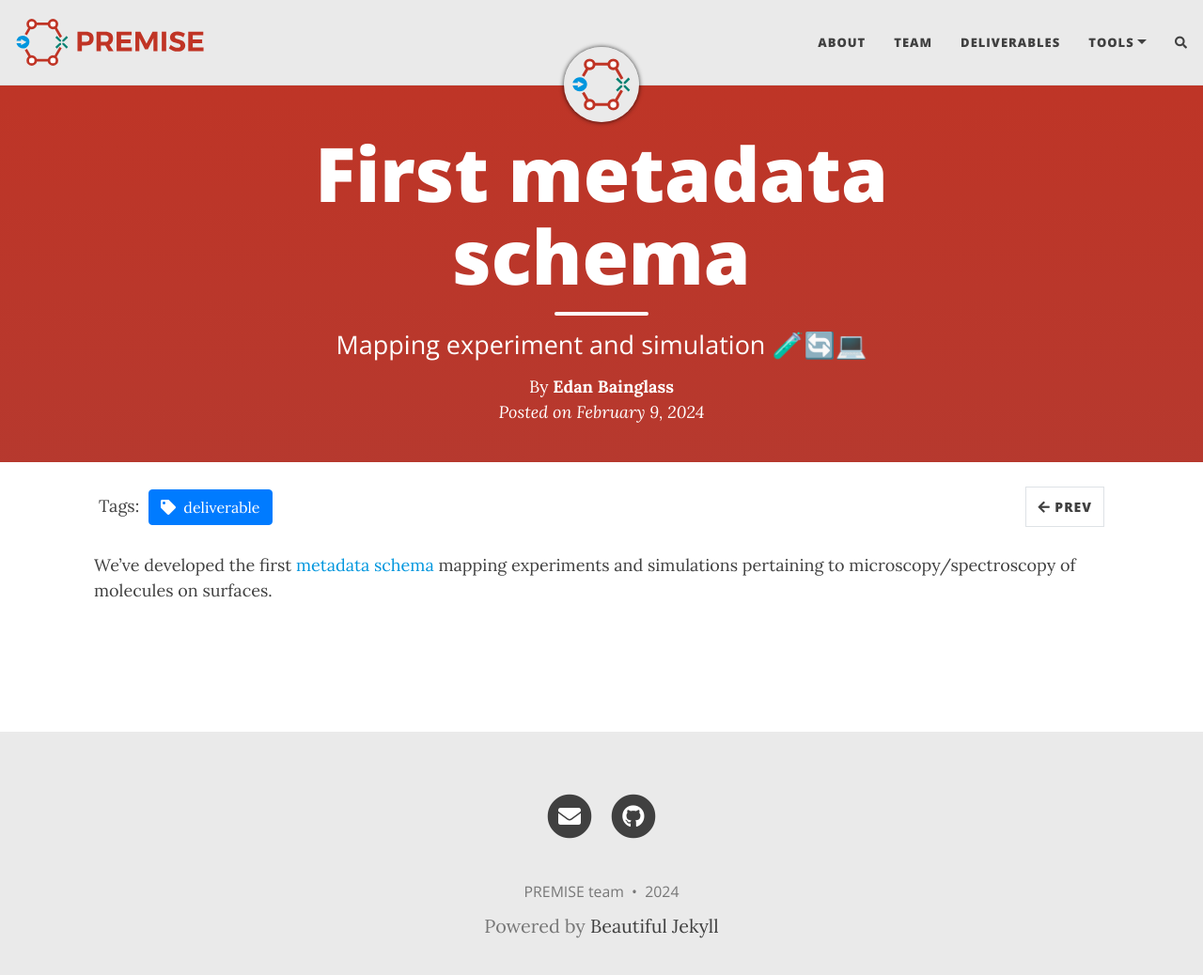
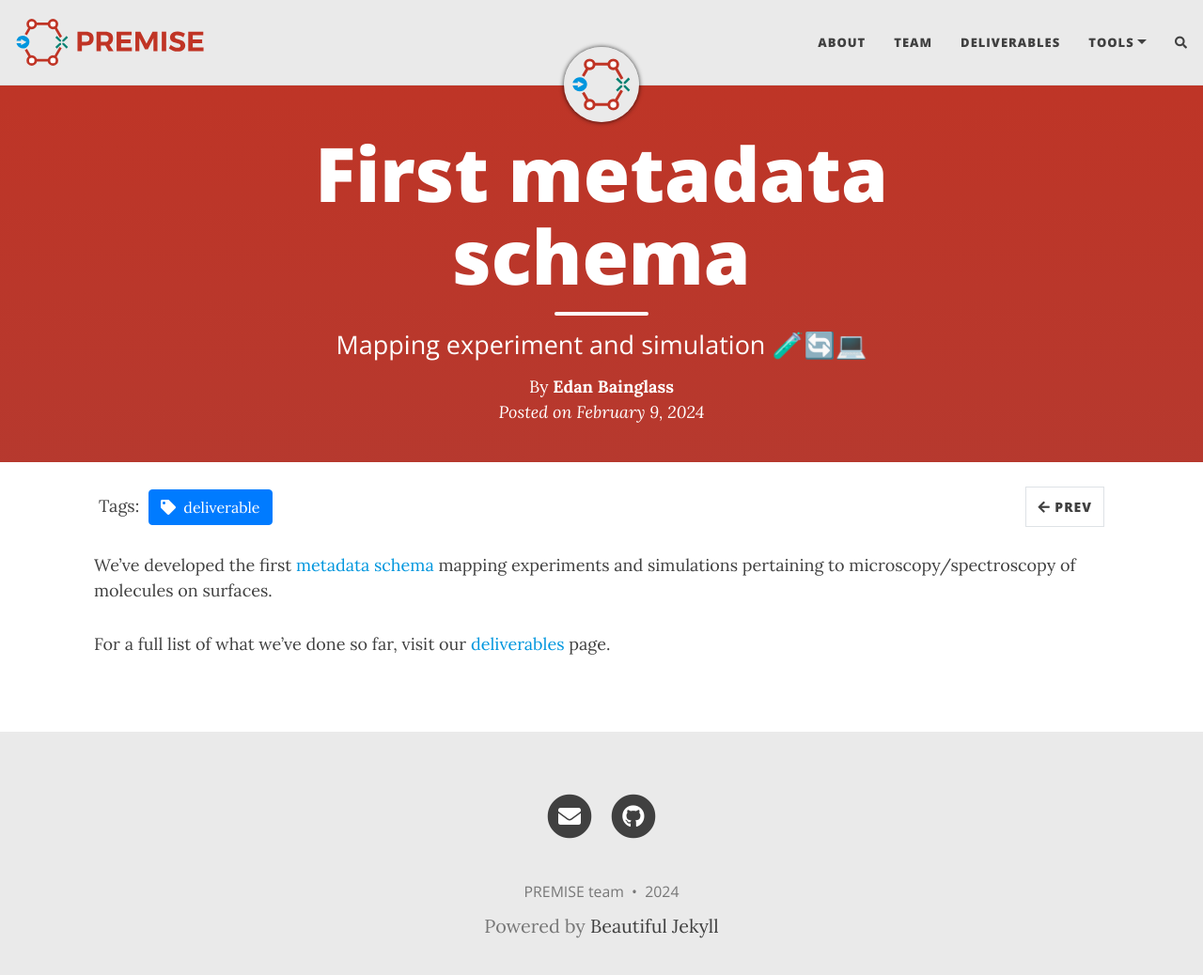
Before and after one commit to ord-premise/ord-premise.github.io, a Jekyll site: the page built from _posts/2024-02-09-first-metadata-schema.md, in a window 1280 px wide and 1051 px high. Shown: the top 1038 px of the window at 94% size. Built offline with Jekyll 4.4.1, drawn with Linux system fonts in a browser that asks for light colours; nearby versions of some CDN libraries; comment, search, counter and statistics services are not loaded.

Commit message:
Link news post to deliverables page

```diff
--- a/_posts/2024-02-09-first-metadata-schema.md
+++ b/_posts/2024-02-09-first-metadata-schema.md
@@ -8,3 +8,5 @@ author: Edan Bainglass
 ---
 
 We've developed the first [metadata schema](https://github.com/nanotech-empa/nanotech-premise) mapping experiments and simulations pertaining to microscopy/spectroscopy of molecules on surfaces.
+
+For a full list of what we've done so far, visit our [deliverables](/deliverables) page.
```
